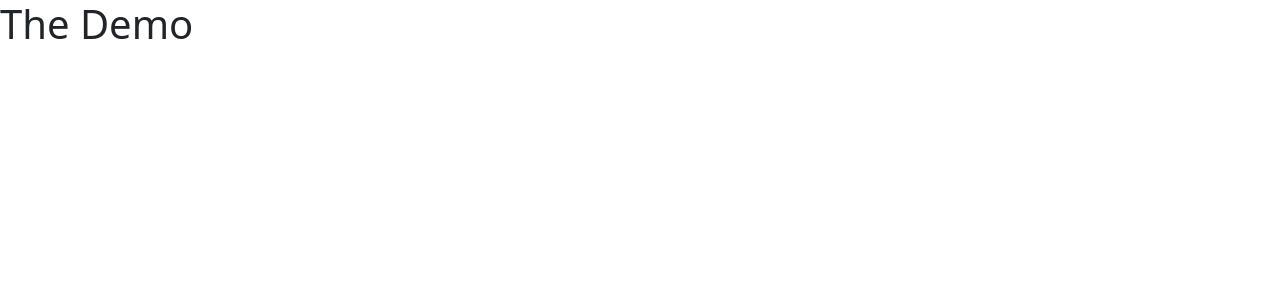
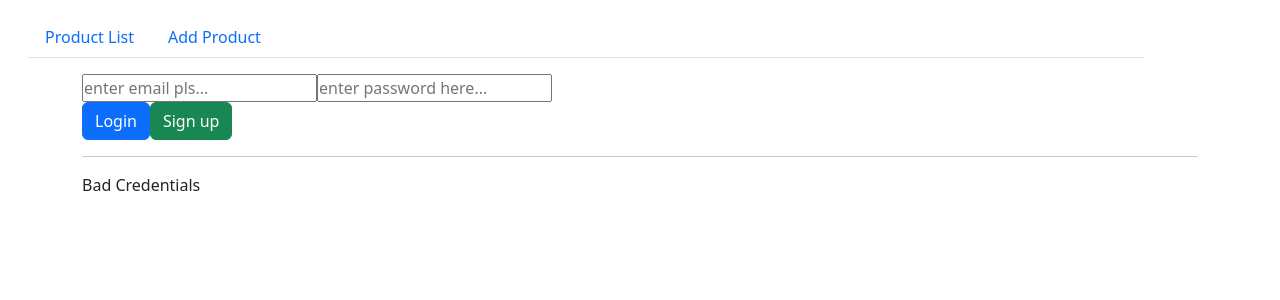
Before and after one commit to synergy2411/frontend-advanced-react, a React (Create React App) app: page / in a window 1280 px wide. Before the commit this address had no page. Shown: the top 300 px of the page. Built offline with nearby package versions, Linux system fonts and the light colour scheme.

Commit message:
user logged in

```diff
--- a/src/App.js
+++ b/src/App.js
@@ -12,16 +12,12 @@ import Users from "./Components/Demo/Users/Users";
 function App() {
   return (
     <div>
-      <h1>The Demo</h1>
+      <Header />
       <Routes>
-        <Route path="/users/*" element={<Users />} />
-      </Routes>
-      {/* <Header /> */}
-      {/* <Routes>
         <Route path="/" element={<Login />} />
         <Route path="/product-list/*" element={<ProductList />} />
         <Route path="/add-product" element={<AddProduct />} />
-      </Routes> */}
+      </Routes>
     </div>
   );
 }
--- a/src/Components/Login/Login.js
+++ b/src/Components/Login/Login.js
@@ -2,19 +2,59 @@ import { useState, useRef } from "react";
 
 const Login = () => {
 
-    const [enteredEmail, setEnteredEmail] = useState('Hello There');
+    const [enteredEmail, setEnteredEmail] = useState('');
+    const [userRegistered, setUserRegistered] = useState(false)
+    const [userLoggedIn, setUserLoggedIn] = useState(false)
+
     const passwordInputRef = useRef();
 
     const emailChangeHandler = (event) => {
         setEnteredEmail(event.target.value)
     }
 
-    const clickHandler = (event) => {
+    const loginClickHandler = async (event) => {
         event.preventDefault();
-        console.log("EMAIL : ", enteredEmail);                          // << Controlled
-        console.log("PASSWORD : ", passwordInputRef.current.value);     // << Uncontrolled
+        try {
+            const resp = await fetch("http://localhost:3030/users")
+            const data = await resp.json();
+            const position = data.findIndex(user => user.username === enteredEmail && user.password === passwordInputRef.current.value)
+            if (position >= 0) {
+                setUserLoggedIn(true)
+            } else {
+                setUserLoggedIn(false)
             }
+        } catch (err) {
+            console.log(err);
+        }
+
+        // console.log("EMAIL : ", enteredEmail);                          // << Controlled
+        // console.log("PASSWORD : ", passwordInputRef.current.value);     // << Uncontrolled
+    }
+
+    const signupClickHandler = async (event) => {
+        event.preventDefault()
+        let newUser = {
+            username: enteredEmail,
+            password: passwordInputRef.current.value
+        }
+        try {
+            const resp = await fetch("http://localhost:3030/users", {
+                method: "POST",
+                headers: {
+                    "Content-Type": "application/json"
+                },
+                body: JSON.stringify(newUser)
+            })
+            const data = await resp.json();
+            console.log(data);
+            setUserRegistered(true)
+        } catch (err) {
+            console.log(err);
+        }
+    }
+
     return (
+        <div className="container">
             <form>
                 {/* email */}
                 {/* Controlled Component */}
@@ -25,10 +65,17 @@ const Login = () => {
                 {/* Uncontrolled Component */}
                 <input type="password" placeholder="enter password here..."
                     ref={passwordInputRef} />
+                <br />
+                {/* button */}
+                <button onClick={loginClickHandler} className="btn btn-primary">Login</button>
+                <button onClick={signupClickHandler} className="btn btn-success">Sign up</button>
 
-            {/* button */}
-            <button onClick={clickHandler}>Login</button>
+                <hr />
+                {userRegistered && <p>User registered successfully</p>}
+                {userLoggedIn && <p>Authenticated User</p>}
+                {!userLoggedIn && <p>Bad Credentials</p>}
             </form>
+        </div>
     )
 }
 
```
Lines whose indentation alone changed are shown as unchanged.
